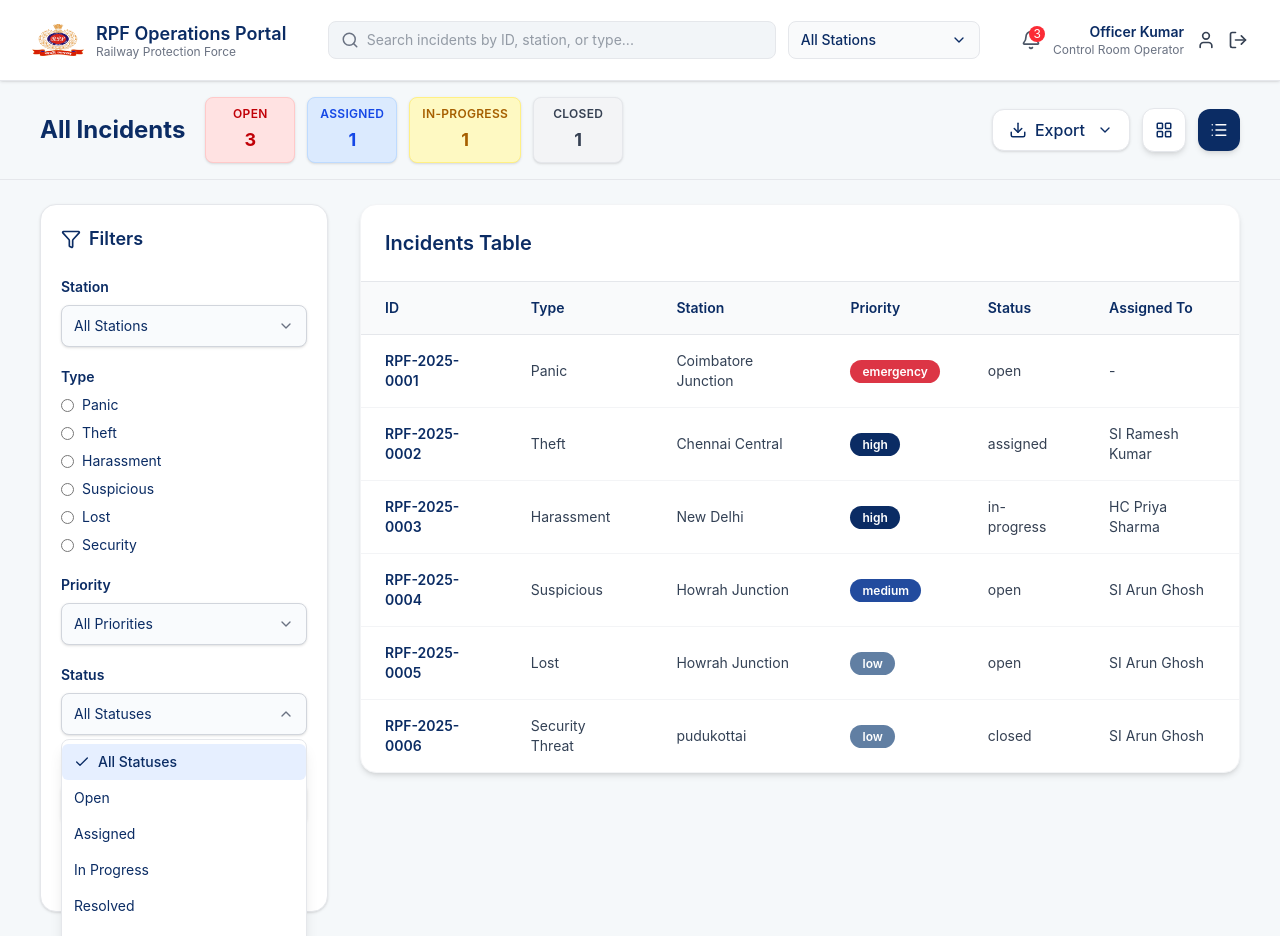
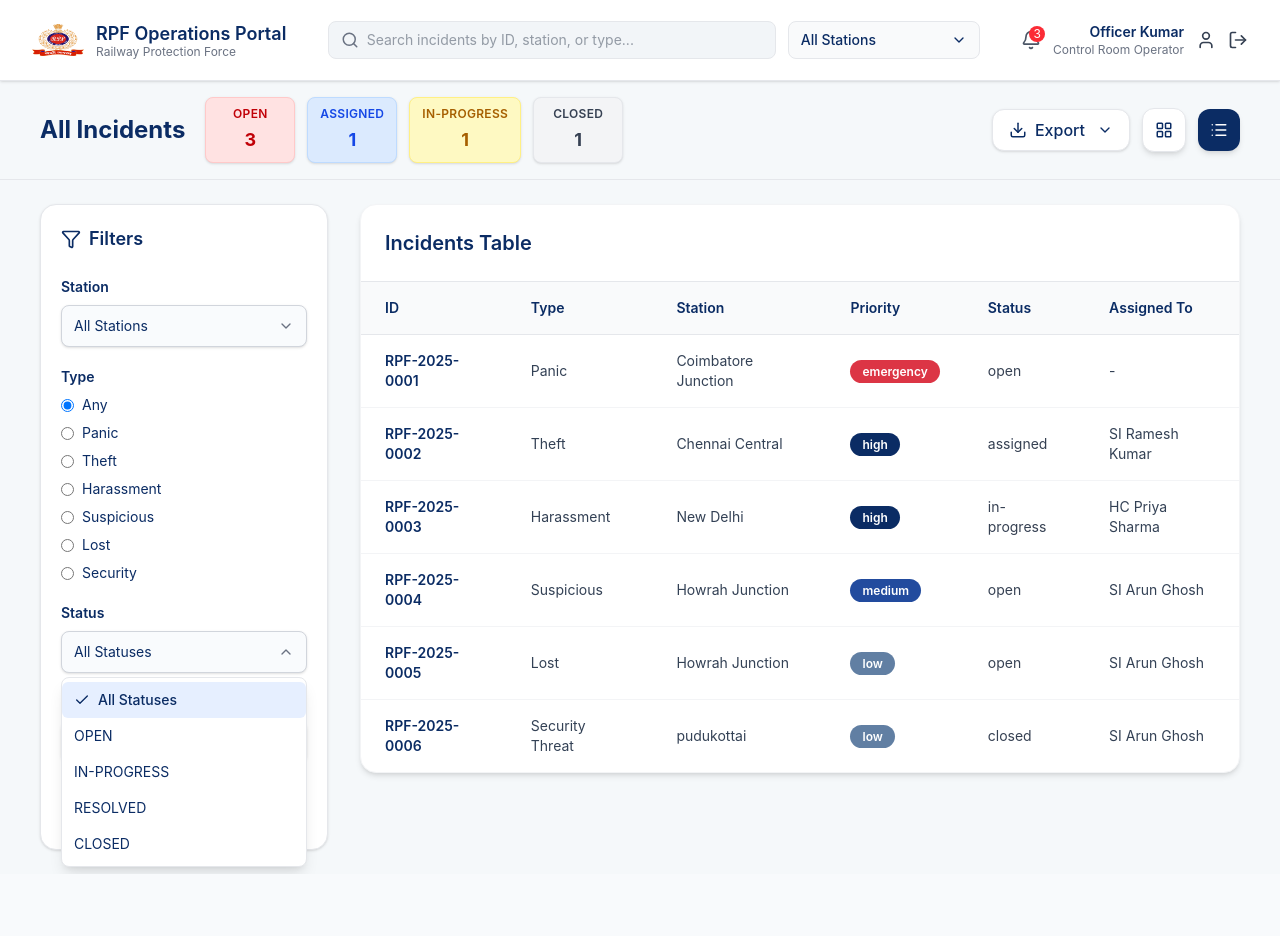
Before and after one commit to JWS-Technology/rpf-frontend, a Next.js app: page /dashboard in a window 1280 px wide. Both pictures are taken after a click on the button "All Statuses". After the commit the page ends 874 px from the top, so only its background shows below. Built offline with nearby package versions, Linux system fonts and the light colour scheme.

Commit message:
working filter panel

```diff
--- a/app/components/dashboard-componets/FilterPanel.tsx
+++ b/app/components/dashboard-componets/FilterPanel.tsx
@@ -1,10 +1,11 @@
+// components/dashboard-componets/FilterPanel.tsx
 "use client";
 
-import { useState } from "react";
+import React, { useEffect, useRef, useState } from "react";
 import { Filter, ChevronDown, Check } from "lucide-react";
 
 // Define props type
-interface Filters {
+export interface Filters {
   station: string;
   priority: string;
   status: string;
@@ -15,10 +16,32 @@ interface Filters {
 interface FilterPanelProps {
   filters: Filters;
   onChange: (updated: Partial<Filters>) => void;
+  // optionally supply stations list (from dashboard fetch)
+  stations?: string[];
 }
 
-export default function FilterPanel({ filters, onChange }: FilterPanelProps) {
-  const [openDropdown, setOpenDropdown] = useState<string | null>(null);
+export default function FilterPanel({ filters, onChange, stations = [] }: FilterPanelProps) {
+  const [openDropdown, setOpenDropdown] = useState<keyof Filters | null>(null);
+  const containerRef = useRef<HTMLDivElement | null>(null);
+
+  // Close dropdown on outside click
+  useEffect(() => {
+    function onDocClick(e: MouseEvent) {
+      if (!containerRef.current) return;
+      if (!containerRef.current.contains(e.target as Node)) {
+        setOpenDropdown(null);
+      }
+    }
+    function onEsc(e: KeyboardEvent) {
+      if (e.key === "Escape") setOpenDropdown(null);
+    }
+    document.addEventListener("mousedown", onDocClick);
+    document.addEventListener("keydown", onEsc);
+    return () => {
+      document.removeEventListener("mousedown", onDocClick);
+      document.removeEventListener("keydown", onEsc);
+    };
+  }, []);
 
   // Reusable dropdown component
   const Dropdown = ({
@@ -31,86 +54,81 @@ export default function FilterPanel({ filters, onChange }: FilterPanelProps) {
     options: string[];
     selected: string;
     id: keyof Filters;
-  }) => (
-    <div className="relative w-full">
-      <label className="block text-sm font-semibold mb-2 text-[#0b2c64]">
-        {label}
-      </label>
+  }) => {
+    return (
+      <div className="relative w-full" aria-haspopup="listbox" aria-expanded={openDropdown === id}>
+        <label className="block text-sm font-semibold mb-2 text-[#0b2c64]">{label}</label>
 
         <button
           type="button"
           onClick={() => setOpenDropdown(openDropdown === id ? null : id)}
+          aria-controls={`${id}-listbox`}
           className="w-full flex items-center justify-between border border-gray-300 bg-[#f9fbfd]
                    rounded-lg px-3 py-2.5 text-sm text-[#0b2c64] shadow-sm
                    focus:outline-none focus:ring-2 focus:ring-[#0b2c64] transition"
         >
-        {selected}
+          <span className="truncate">{selected}</span>
           <ChevronDown
-          className={`h-4 w-4 text-gray-500 transition-transform duration-200 ${
-            openDropdown === id ? "rotate-180" : "rotate-0"
+            className={`h-4 w-4 text-gray-500 transition-transform duration-200 ${openDropdown === id ? "rotate-180" : "rotate-0"
               }`}
           />
         </button>
 
         {openDropdown === id && (
-        <ul className="absolute z-10 mt-1 w-full bg-white border border-gray-200 rounded-lg shadow-lg max-h-60 overflow-auto text-sm py-1">
+          <ul
+            id={`${id}-listbox`}
+            role="listbox"
+            aria-labelledby={`${id}-label`}
+            className="absolute z-10 mt-1 w-full bg-white border border-gray-200 rounded-lg shadow-lg max-h-60 overflow-auto text-sm py-1"
+          >
             {options.map((opt) => (
               <li
                 key={opt}
+                role="option"
+                aria-selected={selected === opt}
                 onClick={() => {
-                onChange({ [id]: opt });
+                  onChange({ [id]: opt } as Partial<Filters>);
                   setOpenDropdown(null);
                 }}
-              className={`flex items-center gap-2 px-3 py-2 cursor-pointer rounded-md ${
-                selected === opt
-                  ? "bg-[#e6efff] text-[#0b2c64] font-medium"
-                  : "text-[#0b2c64] hover:bg-[#e6efff]"
+                className={`flex items-center gap-2 px-3 py-2 cursor-pointer rounded-md select-none ${selected === opt ? "bg-[#e6efff] text-[#0b2c64] font-medium" : "text-[#0b2c64] hover:bg-[#e6efff]"
                   }`}
               >
                 {selected === opt && <Check className="h-4 w-4 text-[#0b2c64]" />}
-              <span>{opt}</span>
+                <span className="truncate">{opt}</span>
               </li>
             ))}
           </ul>
         )}
       </div>
     );
+  };
 
   return (
-    <aside className="w-full bg-white border border-gray-200 rounded-2xl shadow-sm p-5 text-[#0b2c64]">
+    <aside ref={containerRef} className="w-full bg-white border border-gray-200 rounded-2xl shadow-sm p-5 text-[#0b2c64]">
       {/* Header */}
       <div className="flex items-center gap-2 mb-6">
         <Filter className="w-5 h-5 text-[#0b2c64]" />
         <h3 className="font-semibold text-lg">Filters</h3>
       </div>
 
-      {/* Station Dropdown */}
+      {/* Station Dropdown (use provided stations list or defaults) */}
+      <div>
         <Dropdown
           id="station"
           label="Station"
           selected={filters.station}
-        options={[
-          "All Stations",
-          "Coimbatore Junction",
-          "Chennai Central",
-          "New Delhi",
-          "Howrah Junction",
-          "Mumbai Central",
-        ]}
+          options={[...Array.from(new Set(stations.length ? stations : [
+
+          ]))]}
         />
+      </div>
 
       {/* Type Radio Buttons */}
       <div className="mt-5">
-        <label className="block text-sm font-semibold mb-2 text-[#0b2c64]">
-          Type
-        </label>
+        <label className="block text-sm font-semibold mb-2 text-[#0b2c64]">Type</label>
         <div className="space-y-2">
-          {["Panic", "Theft", "Harassment", "Suspicious", "Lost", "Security"].map(
-            (opt) => (
-              <label
-                key={opt}
-                className="flex items-center text-sm text-[#0b2c64] cursor-pointer"
-              >
+          {["", "Panic", "Theft", "Harassment", "Suspicious", "Lost", "Security"].map((opt) => (
+            <label key={opt || "any"} className="flex items-center text-sm text-[#0b2c64] cursor-pointer">
               <input
                 type="radio"
                 name="type"
@@ -119,48 +137,30 @@ export default function FilterPanel({ filters, onChange }: FilterPanelProps) {
                 onChange={() => onChange({ type: opt })}
                 className="mr-2 text-[#0b2c64] focus:ring-[#0b2c64]"
               />
-                {opt}
+              {opt === "" ? "Any" : opt}
             </label>
-            )
-          )}
+          ))}
         </div>
       </div>
 
       {/* Priority Dropdown */}
-      <div className="mt-5">
-        <Dropdown
-          id="priority"
-          label="Priority"
-          selected={filters.priority}
-          options={["All Priorities", "High", "Medium", "Low"]}
-        />
-      </div>
+      {/* <div className="mt-5">
+        <Dropdown id="priority" label="Priority" selected={filters.priority} options={["All Priorities", "High", "Medium", "Low"]} />
+      </div> */}
 
-      {/* Status Dropdown */}
+      {/* Status Dropdown (keep casing consistent with your backend if needed) */}
       <div className="mt-5">
         <Dropdown
           id="status"
           label="Status"
           selected={filters.status}
-          options={[
-            "All Statuses",
-            "Open",
-            "Assigned",
-            "In Progress",
-            "Resolved",
-            "Escalated",
-          ]}
+          options={["All Statuses", "OPEN", "IN-PROGRESS", "RESOLVED", "CLOSED"]}
         />
       </div>
 
       {/* Time Range Dropdown */}
       <div className="mt-5">
-        <Dropdown
-          id="time"
-          label="Time Range"
-          selected={filters.time}
-          options={["Last 24 hours", "Last 7 days", "Last 30 days"]}
-        />
+        <Dropdown id="time" label="Time Range" selected={filters.time} options={["Last 24 hours", "Last 7 days", "Last 30 days"]} />
       </div>
 
       {/* Reset Button */}
```
Lines whose indentation alone changed are shown as unchanged.
